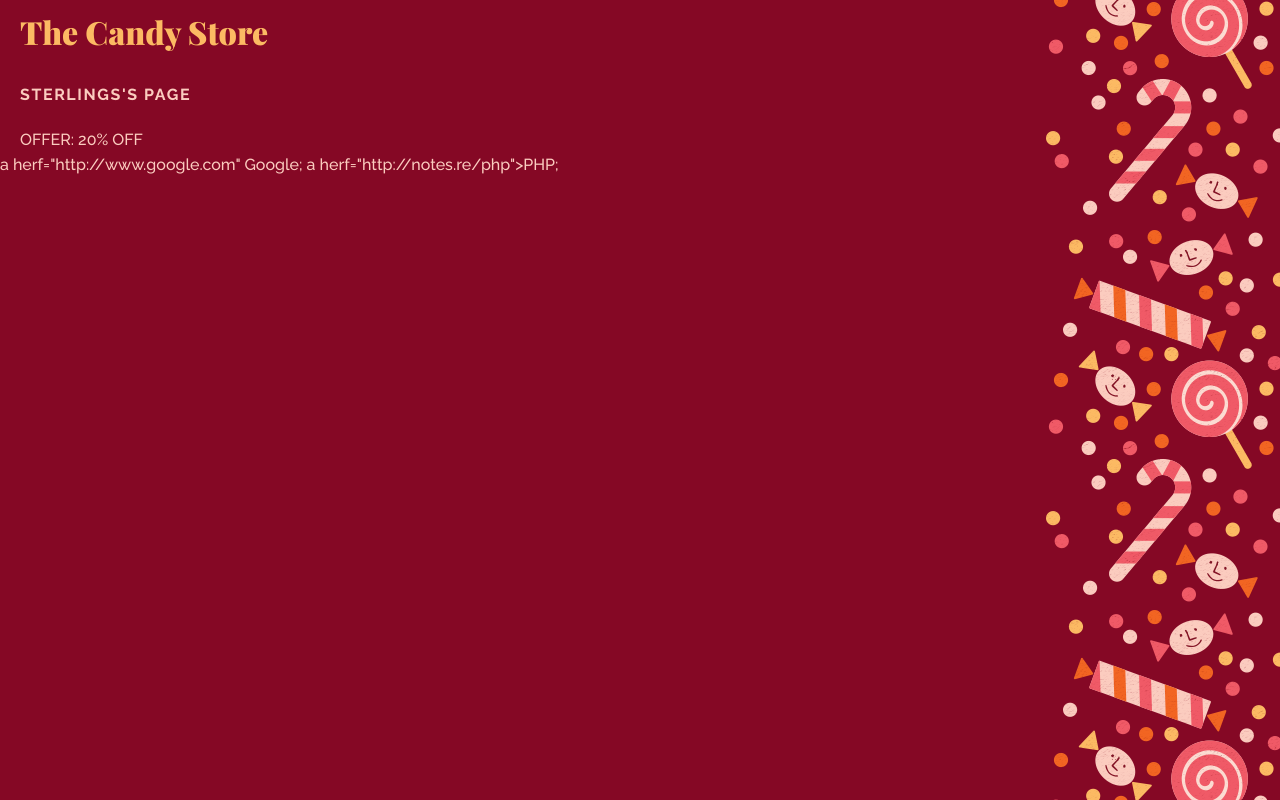
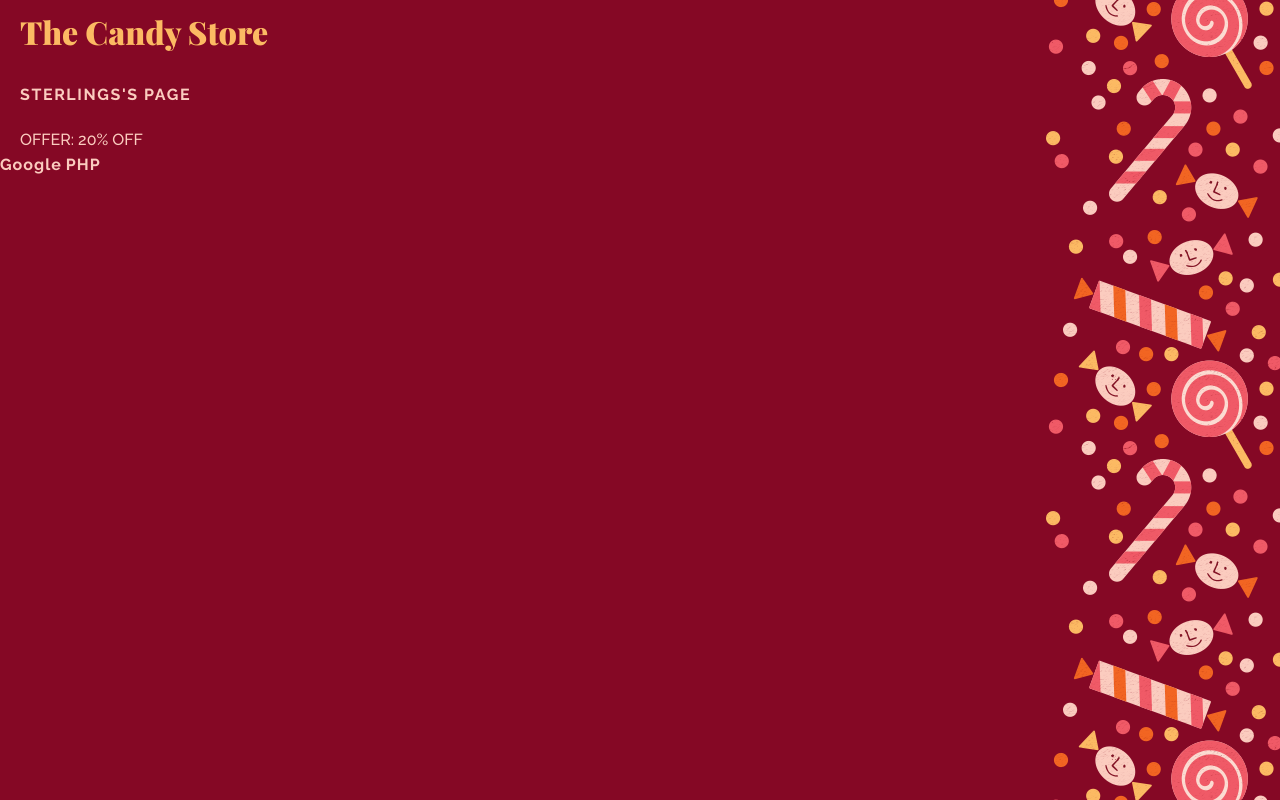
Before and after one commit to sstokesgmu/PHP-MYSQL_JonD, a PHP site: page /section_a/intro/echo.php in a window 1280 px wide. Run offline with PHP 8.4, Linux system fonts and the light colour scheme.

Commit message:
echo.php another quick check

```diff
--- a/section_a/intro/echo.php
+++ b/section_a/intro/echo.php
@@ -8,7 +8,7 @@
     <h1>The Candy Store</h1>
     <h2><?php echo 'Sterlings\'s'; ?> page</h2>
     <?php echo '<p class="offer">Offer: 20% off</p>' ?>
-    <?php echo "a herf=\"http://www.google.com\" Google</a>" ?>;
-    <?php echo 'a herf="http://notes.re/php">PHP</a>' ?>;
+    <?php echo '<a href="http://www.google.com">Google</a>'; ?>
+    <?php echo '<a href="http://notes.re/php">PHP</a>'; ?>
    </body>
 </html>
```
